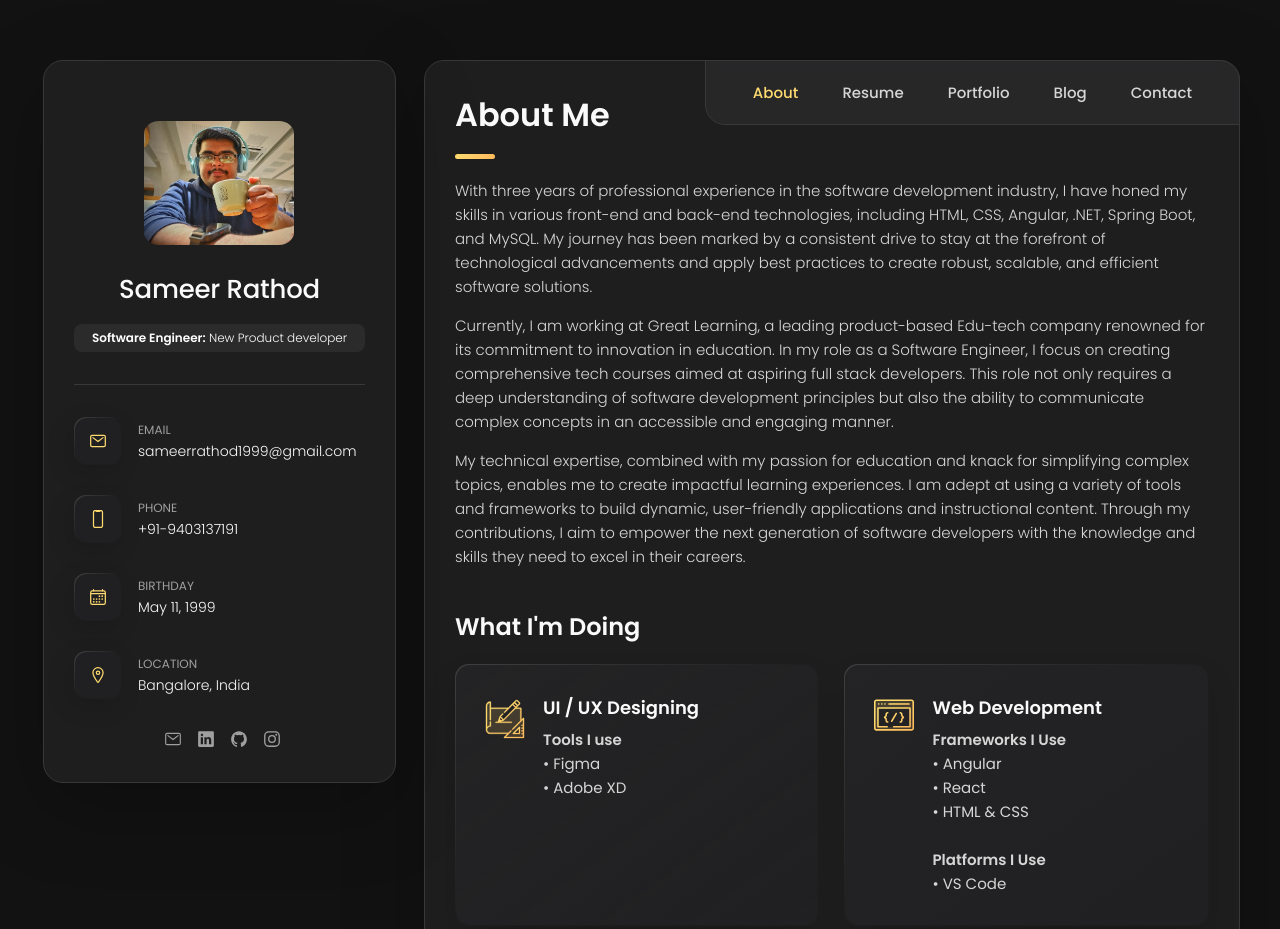
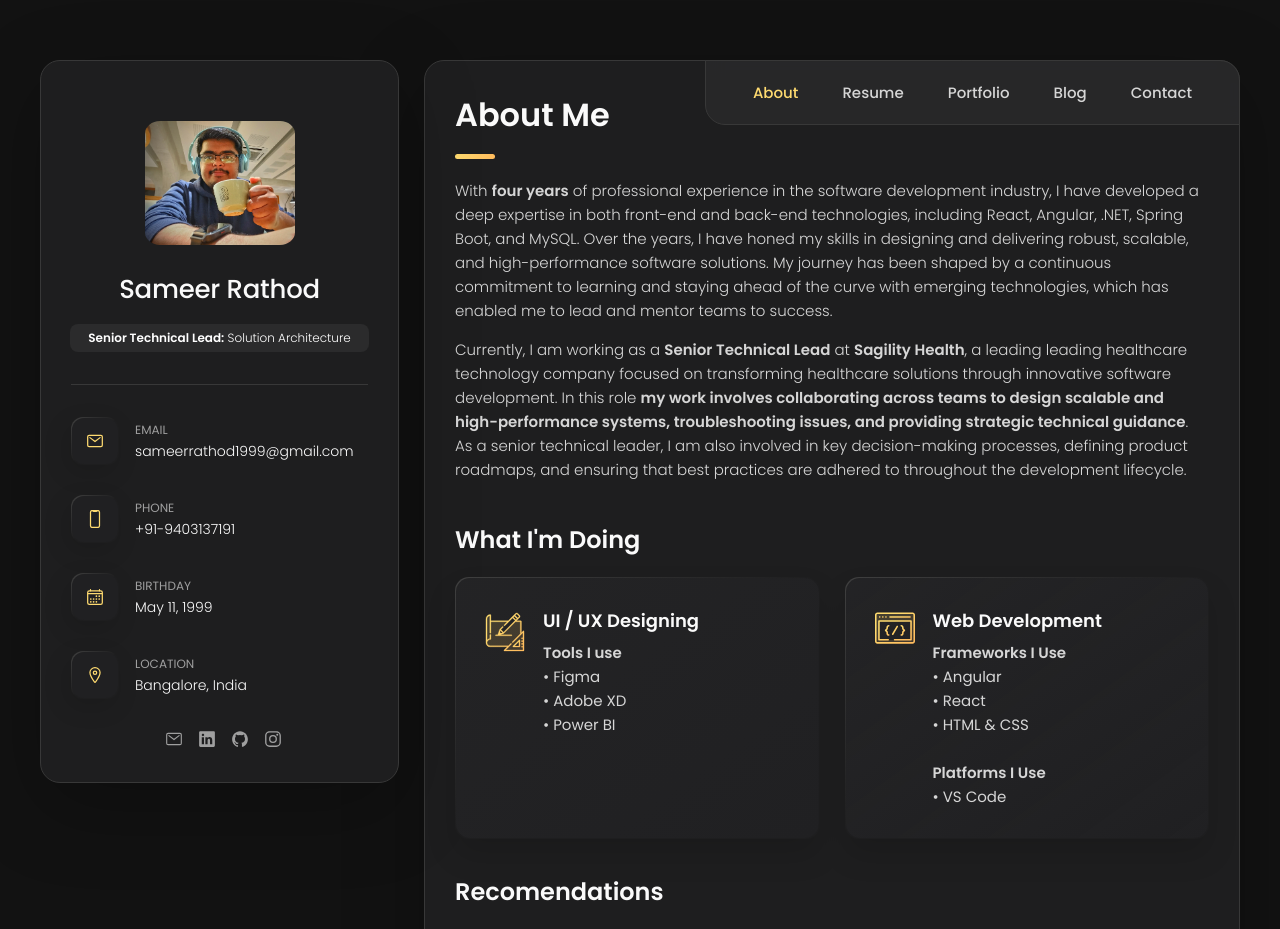
Before and after one commit to Sameer411/Sameer-Portfolio, a plain HTML site: page index.html in a window 1280 px wide. Shown: the top 929 px of the page. Drawn offline with nearby package versions, Linux system fonts and the light colour scheme.

Commit message:
Update index.html

```diff
--- a/index.html
+++ b/index.html
@@ -48,7 +48,7 @@
         <div class="info-content">
           <h1 class="name" title="Sameer Rathod">Sameer Rathod</h1>
 
-          <p class="title"><b>Software Engineer:</b> New Product developer</p>
+          <p class="title"><b>Senior Technical Lead:</b> Solution Architecture</p>
         </div>
 
         <button class="info_more-btn" data-sidebar-btn>
@@ -215,24 +215,21 @@
 
         <section class="about-text">
           <p>
-            With three years of professional experience in the software development industry, I have honed my skills in various
-            front-end and back-end technologies, including HTML, CSS, Angular, .NET, Spring Boot, and MySQL. My journey has been marked
-            by a consistent drive to stay at the forefront of technological advancements and apply best practices to create robust,
-            scalable, and efficient software solutions.
+            With <b>four years</b> of professional experience in the software development industry, I have developed a
+            deep expertise in both front-end and back-end technologies, including React, Angular, .NET, Spring
+            Boot, and MySQL. Over the years, I have honed my skills in designing and delivering robust, scalable, and
+            high-performance software solutions. My journey has been shaped by a continuous commitment to learning
+            and staying ahead of the curve with emerging technologies, which has enabled me to lead and mentor
+            teams to success.
           </p>
 
           <p>
-            Currently, I am working at Great Learning, a leading product-based Edu-tech company renowned for its commitment to
-            innovation in education. In my role as a Software Engineer, I focus on creating comprehensive tech courses
-            aimed at aspiring full stack developers. This role not only requires a deep understanding of software development
-            principles but also the ability to communicate complex concepts in an accessible and engaging manner.
-          </p>
-
-          <p>
-            My technical expertise, combined with my passion for education and knack for simplifying complex topics, enables
-            me to create impactful learning experiences. I am adept at using a variety of tools and frameworks to build dynamic,
-            user-friendly applications and instructional content. Through my contributions, I aim to empower the next generation
-            of software developers with the knowledge and skills they need to excel in their careers.
+            Currently, I am working as a <b>Senior Technical Lead</b> at <b>Sagility Health</b>, a leading
+            leading healthcare technology company focused on transforming healthcare solutions
+            through innovative software development. In this role <b>my work involves collaborating
+            across teams to design scalable and high-performance systems, troubleshooting issues,
+            and providing strategic technical guidance</b>. As a senior technical leader, I am also
+            involved in key decision-making processes, defining product roadmaps, and ensuring that best practices are adhered to throughout the development lifecycle.
           </p>
         </section>
 
@@ -260,6 +257,7 @@
                   	<b>Tools I use</b><br>
           				• Figma <br>
           				• Adobe XD <br>
+          				• Power BI <br>
                 </p>
               </div>
 
@@ -446,15 +444,8 @@
 
               <h4 class="h4 timeline-item-title">k. k. Wagh Institute of Engineering Education & Research</h4>
               <h5 style="color: white;">Computer Engineering</h5>
+              <h5 style="color: white">CGPA: 7.49</h5>
               <span>2017 — 2021</span>
-
-            </li>
-
-            <li class="timeline-item">
-
-              <h4 class="h4 timeline-item-title">Bytco College</h4>
-              <h5 style="color: white;">HSC - Higher Secondary Certificate</h5>
-              <span>2016 — 2017</span>
 
             </li>
 
@@ -470,15 +461,50 @@
             </div>
 
             <h3 class="h3">Experience</h3>
+
           </div>
 
           <ol class="timeline-list">
 
             <li class="timeline-item">
 
+              <h4 class="h4 timeline-item-title">Sagility Health - Senior Technical Lead</h4>
+
+              <span>Nov'2024 - Present</span>
+
+              <p class="timeline-text">
+                <ul style="color: white;">
+                  <li>
+                    • Working as a liaison between technology teams and business stakeholders, ensuring clear communication and alignment of objectives.
+                  </li>
+                  <br>
+                  <li>
+                    • Developing a deep understanding of application architecture (front-end and back-end) to troubleshoot issues and manage user-related tasks effectively.
+                  </li>
+                  <br>
+                  <li>
+                    • Developing Payroll Applications to reduce financial leakage in the organization.
+                  </li>
+                  <br>
+                   <li>
+                    • Managed project bottlenecks, coordinated with cross-functional stakeholders, and ensured timely resolution of project issues.
+                  </li>
+                  <br>
+                  <!-- <li>
+                    • My expertise, passion, and dedication will shape the learning experiences of employees and customers
+                    alike, empowering them to excel in their roles and contribute to the company's success.
+                  </li>
+                  <br> -->
+                </ul>
+              </p>
+
+            </li>
+
+            <li class="timeline-item">
+
               <h4 class="h4 timeline-item-title">Great Learning - Software Engineer</h4>
 
-              <span>Dec'2022 — Present</span>
+              <span>Dec'2022 — Nov'2024</span>
 
               <p class="timeline-text">
                 <ul style="color: white;">
```
